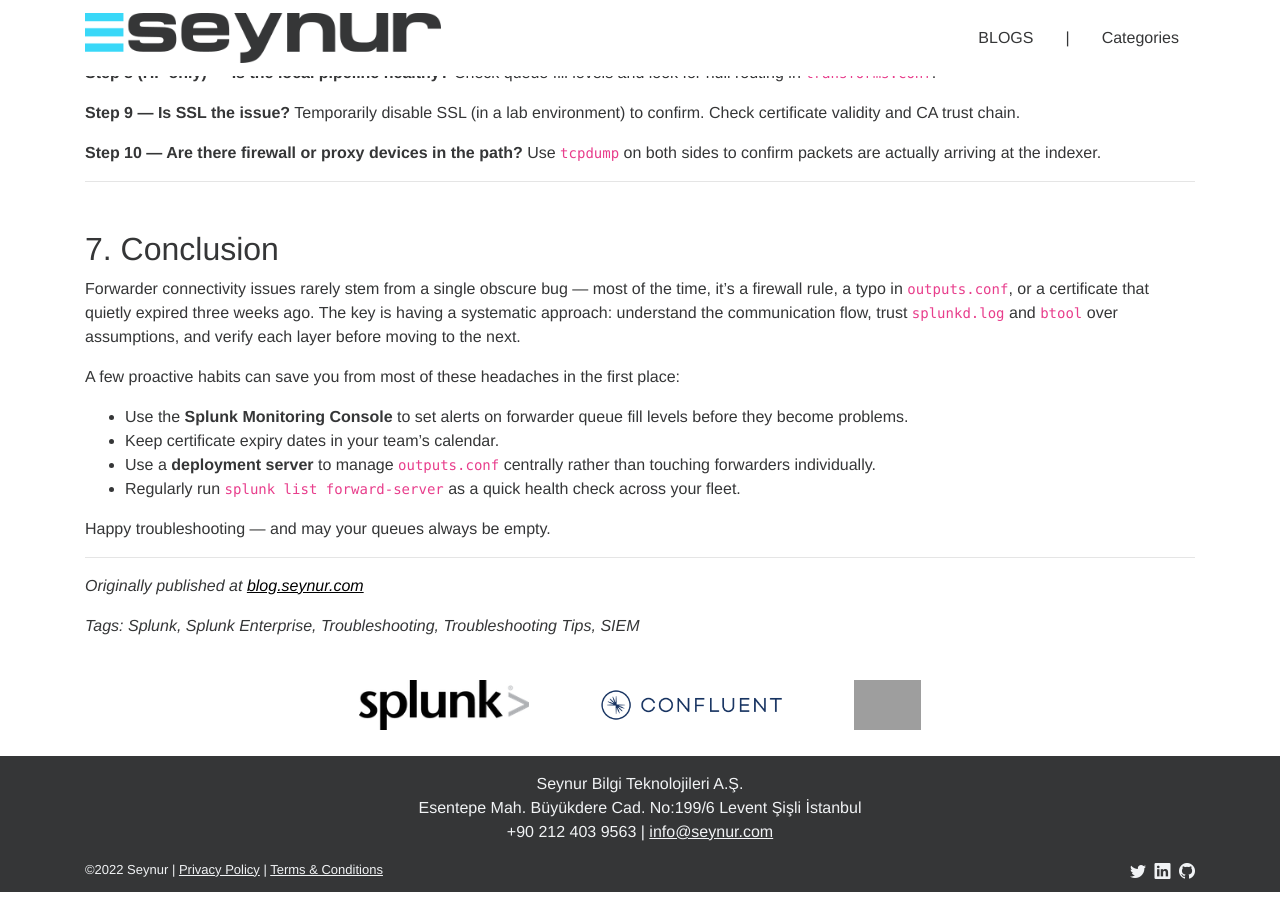
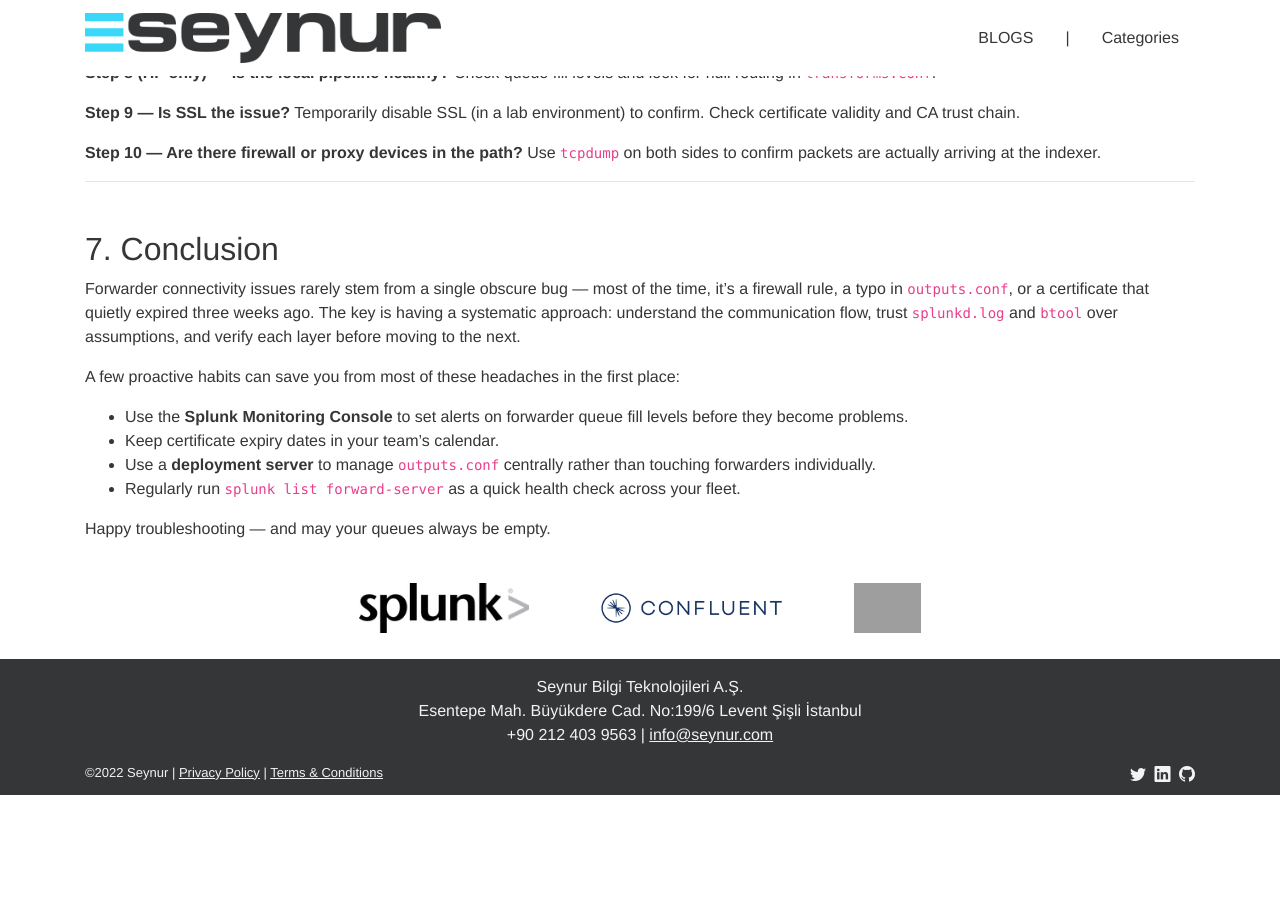
Before and after one commit to seynur/blog, a Jekyll site: the page built from _posts/2026-06-22-troubleshooting-splunk-forwarder-connectivity.md, in a window 1280 px wide and 900 px high, scrolled down 7402 px. Built offline with Jekyll 4.4.1, drawn with Linux system fonts in a browser that asks for light colours; nearby versions of some CDN libraries; after the commit the page ends 8205 px from its top, so only the background shows below that; grey boxes are pictures that could not be loaded.

```diff
--- a/_posts/2026-06-22-troubleshooting-splunk-forwarder-connectivity.md
+++ b/_posts/2026-06-22-troubleshooting-splunk-forwarder-connectivity.md
@@ -383,9 +383,3 @@
 - Regularly run `splunk list forward-server` as a quick health check across your fleet.
 
 Happy troubleshooting — and may your queues always be empty.
-
----
-
-*Originally published at [blog.seynur.com](https://blog.seynur.com)*
-
-*Tags: Splunk, Splunk Enterprise, Troubleshooting, Troubleshooting Tips, SIEM*
```
